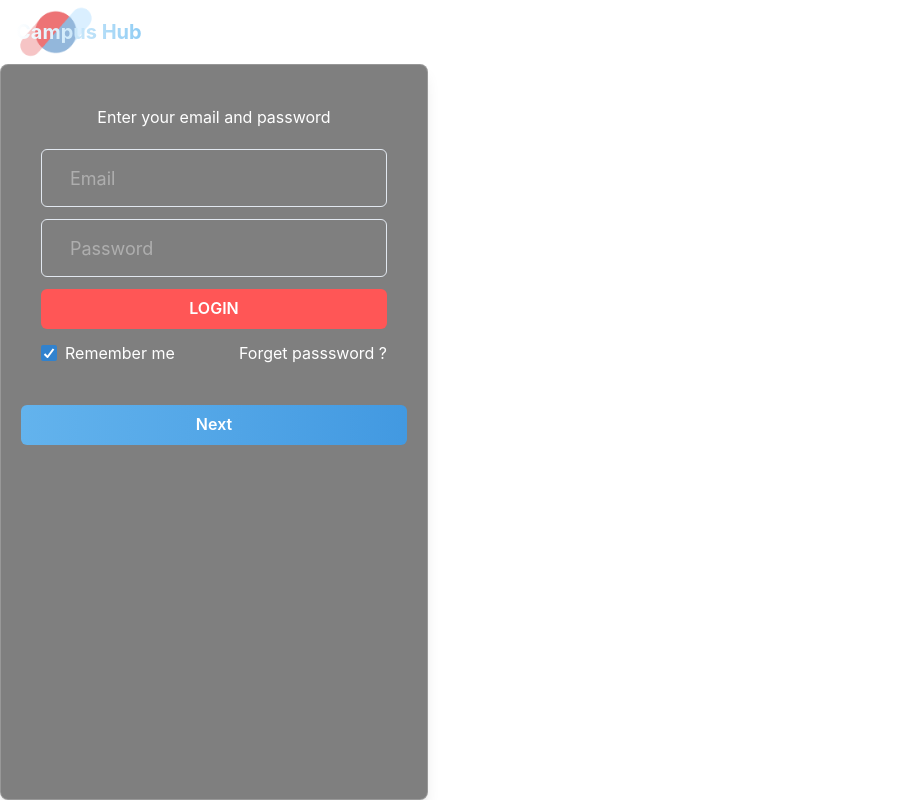
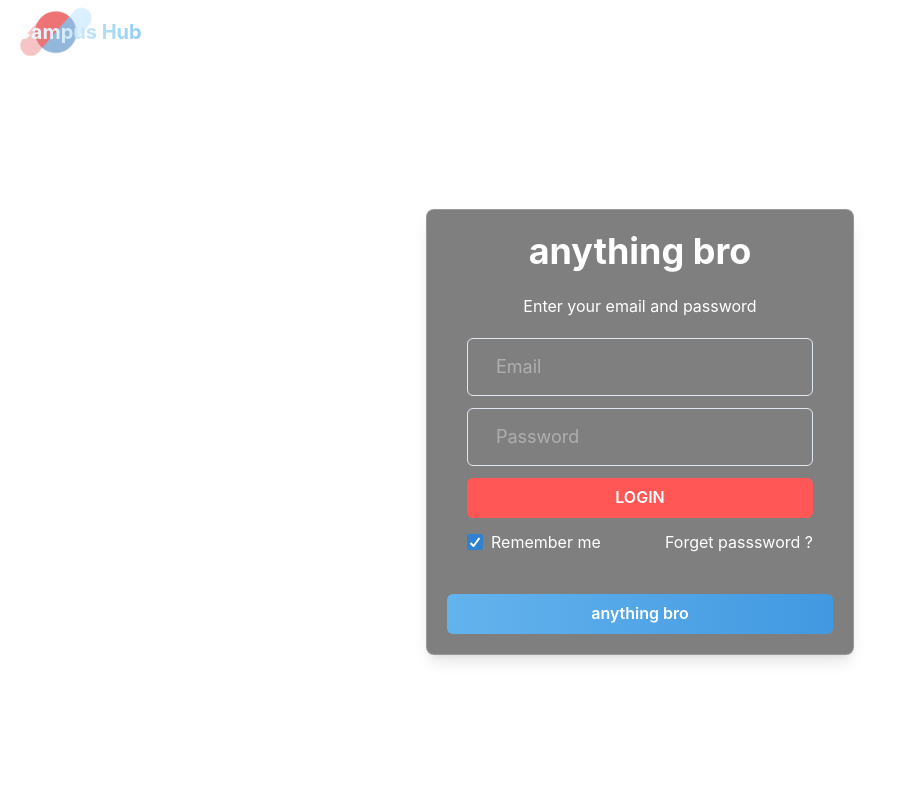
Before and after one commit to HengJake/CampusHub, a React (Vite) app in the folder frontend/: page /login in a window 1280 px wide. Shown: the whole page, without its empty margins (0-917 px from the left). Built offline with nearby package versions, Linux system fonts and the light colour scheme.

Commit message:
change for cl

```diff
--- a/frontend/src/pages/commonPage/login/login.jsx
+++ b/frontend/src/pages/commonPage/login/login.jsx
@@ -106,7 +106,6 @@ function login() {
       setTimeout(() => {
         setIsCoolingDown(false);
       }, 3000);
-
     } catch (error) {
       console.error("Unexpected error:", error);
       toast({
@@ -122,7 +121,9 @@ function login() {
   };
 
   return (
-    <RegisterBox>        <Text
+    <Box m={"auto auto"} maxW={"md"}>
+      <RegisterBox heading={"anything bro"} buttonText="anything bro">
+        <Text
           justifyContent={"center"}
           alignItems={"center"}
           display={"flex"}
@@ -130,7 +131,6 @@ function login() {
         >
           Enter your email and password
         </Text>
-
         <Stack
           display={"flex"}
           justifyContent="center"
@@ -205,9 +205,7 @@ function login() {
             </ChakraLink>
           </Box>
         </Stack>
-
         {/* Pop Up */}
-
         <Modal isOpen={isOpen} onClose={onClose} width="100%">
           <ModalOverlay />
 
@@ -234,10 +232,7 @@ function login() {
           </ModalContent>
         </Modal>
       </RegisterBox>
-
-
-
-
+    </Box>
   );
 }
 
```
Lines whose indentation alone changed are shown as unchanged.
